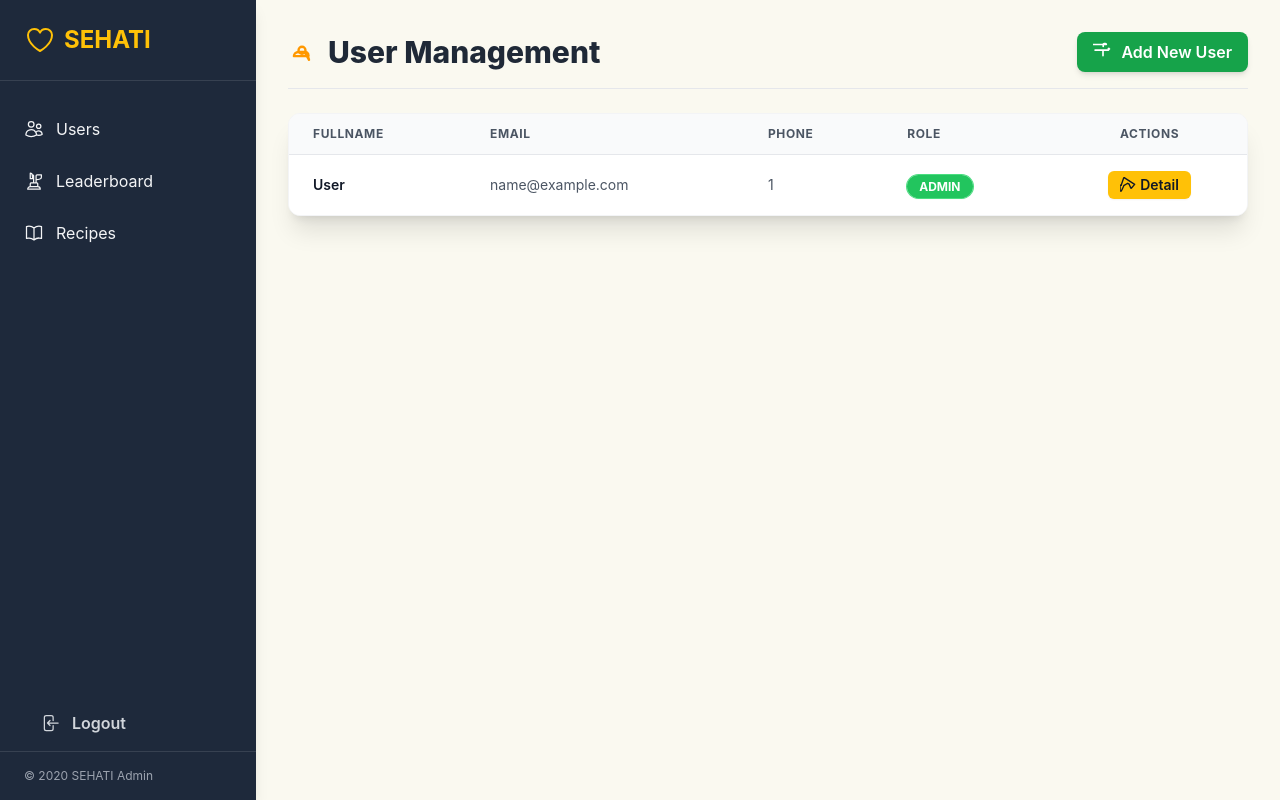
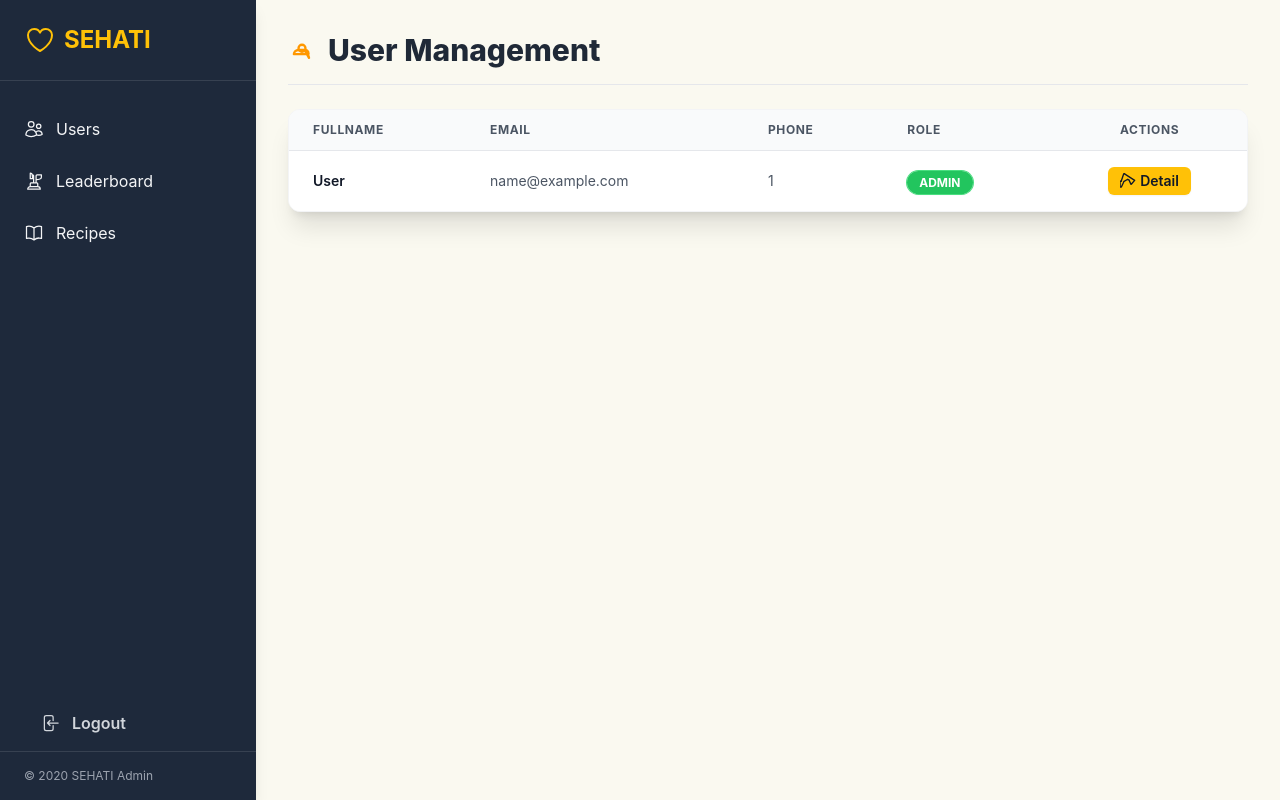
Before and after one commit to ridwan-ansari/sehati, a FastAPI app: template app/src/templates/admin/users.html in a window 1280 px wide. Run offline with FastAPI, Linux system fonts and the light colour scheme; the template is opened without the code that fills it: most values are stand-ins (such as "Sample title", 1, 10 or a date in 2020); parts of the project's set-up code (start-up, migrations or seed data) failed here and were passed over; some libraries are stand-ins or nearby versions; some web fonts are replaced.

Commit message:
refactor(new): remove add new user button

```diff
--- a/app/src/templates/admin/users.html
+++ b/app/src/templates/admin/users.html
@@ -10,14 +10,6 @@
         </svg>
         User Management
     </h2>
-    <a href="/dashboard/users/add"
-        class="bg-green-600 text-white px-4 py-2 rounded-lg font-semibold shadow-md hover:bg-green-700 transition flex items-center gap-2">
-        <svg xmlns="http://www.w3.org/2000/svg" fill="none" viewBox="0 0 24 24" stroke-width="2" stroke="currentColor" class="w-5 h-5">
-            <path stroke-linecap="round" stroke-linejoin="round" d="M19 7.5v.75m0 0v.75m0-.75h-.75m.75 0h.75m-7.5-3v-2.25c0-.621.504-1.125 1.125-1.125h1.5a1.125 1.125 0 0 1 1.125 1.125V3m0 0H9m-9 0h15" />
-            <path stroke-linecap="round" stroke-linejoin="round" d="M12 9.75v6.5m0 0v-6.5m0 0h6.5m-6.5 0H9m-6.5 0h6.5" />
-        </svg>
-        Add New User
-    </a>
 </div>
 
 <div class="bg-white rounded-xl shadow-xl overflow-hidden border border-gray-100">
```
